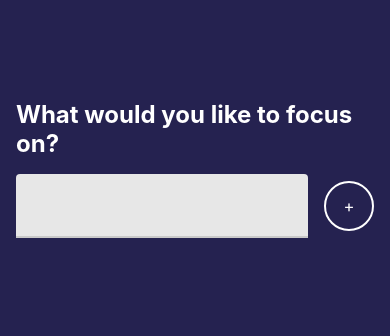
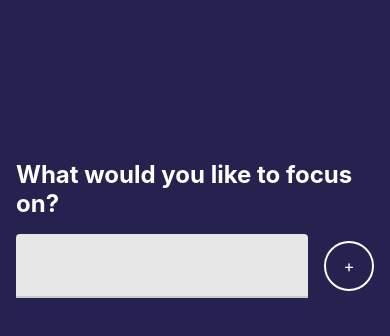
Before and after one commit to pawelbak300589/rn-focus-time, a React Native app: screen / in a window 390 px wide. Shown: the top 336 px of the page. Built offline with nearby package versions, Linux system fonts and the light colour scheme.

Commit message:
Fixing spacing in the App & Focus containers

```diff
--- a/App.js
+++ b/App.js
@@ -68,10 +68,10 @@
           }}
         />
       ) : (
-        <>
+        <View style={{ flex: 1 }}>
           <Focus addSubject={setFocusSubject} />
           <FocusHistory focusHistory={focusHistory} onClear={onClear} />
-        </>
+        </View>
       )}
     </View>
   );
--- a/src/features/focus/Focus.jsx
+++ b/src/features/focus/Focus.jsx
@@ -11,7 +11,7 @@
 
   return (
     <View style={styles.container}>
-      <View style={styles.titleContainer}>
+      <View style={styles.innerContainer}>
         <Text style={styles.title}>What would you like to focus on?</Text>
         <View style={styles.inputContainer}>
           <TextInput style={styles.input} onSubmitEditing={({ nativeEvent }) => {
@@ -26,10 +26,10 @@
 
 const styles = StyleSheet.create({
   container: {
-    flex: 1
+    flex: 0.5
   },
-  titleContainer: {
-    flex: 0.5,
+  innerContainer: {
+    flex: 1,
     padding: spacing.md,
     justifyContent: 'center'
   },
```
